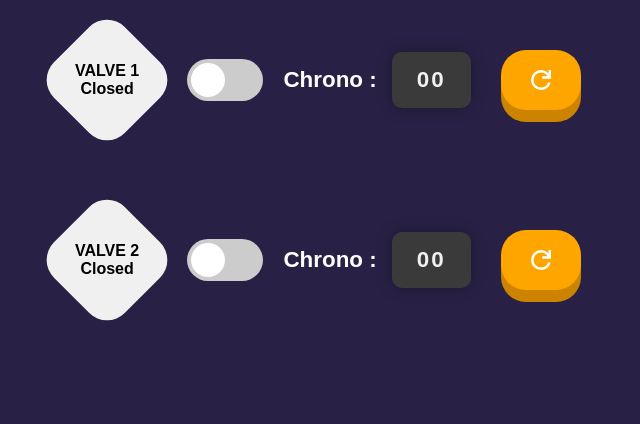
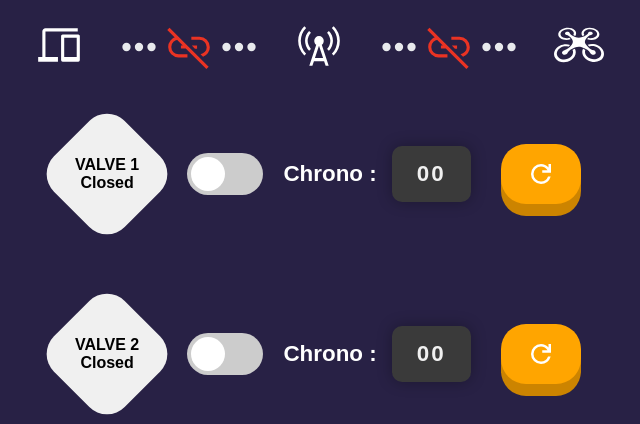
Before and after one commit to imt-mobisyst/drone-payload, a Flask app: page / in a window 1280 px wide. Shown: the part 136-560 px from the top of the page, without its empty margins (321-961 px from the left). Run offline with Flask 3, Linux system fonts and the light colour scheme.

Commit message:
Ajout LED Indicateur Connexion

```diff
--- a/web/static/index.js
+++ b/web/static/index.js
@@ -84,3 +84,27 @@ function updateTimerDisplay(numTimer) {
     let updateTimer = document.getElementById(numTimer == 0 ? 'timer1' : 'timer2')
     updateTimer.textContent = seconds[numTimer] > 9 ? seconds[numTimer] : "0" + seconds[numTimer];
 }
+
+function updateConnectionStatus() {
+
+    const isPhoneConnectedToRaspberry = true; // Replace with actual logic
+    const isRaspberryConnectedToArduino = false; // Replace with actual logic
+
+    const phoneToRaspberryImgOk = document.getElementById('device-to-rpi-ok');
+    const phoneToRaspberryImgNok = document.getElementById('device-to-rpi-nok');
+
+    if (isPhoneConnectedToRaspberry) {
+
+        phoneToRaspberryImgNok.hidden=true;
+        phoneToRaspberryImgOk.hidden=false;
+    }
+
+    const raspberryToArduinoImgOk = document.getElementById('rpi-to-drone-ok');
+    const raspberryToArduinoImgNok = document.getElementById('rpi-to-drone-nok');
+
+    if (isRaspberryConnectedToArduino) {
+        raspberryToArduinoImgNok.hidden=true;
+        raspberryToArduinoImgOk.hidden=false;
+
+    }
+}
--- a/web/static/style.css
+++ b/web/static/style.css
@@ -336,3 +336,32 @@ input:checked+.slider:before {
         width: 100%;
     }
 }
+
+.connection-section {
+    display: flex;
+    align-items: center;
+    justify-content: center;
+    margin: 20px 0;
+}
+
+.device {
+
+    align-items: center;
+    margin: 0 20px;
+
+}
+
+.connection {
+
+    background-size: contain;
+    background-repeat: no-repeat;
+    margin: 0 10px;
+    display: flex;
+    align-items: center;
+}
+
+.connection-image {
+    width: 50px;
+    height: 50px;
+
+}
--- a/web/templates/index.html.jinja
+++ b/web/templates/index.html.jinja
@@ -11,8 +11,6 @@
 
 <body>
 
-    <div class="wrapper">
-
         <div class="header">
             <img id="logo_imt" src="{{ url_for('static', filename='images/logo_imt.png') }}" alt="IMT Logo"
                 class="logo">
@@ -20,6 +18,33 @@
             <img id="logo_parasite" src="{{ url_for('static', filename='images/parasite.png') }}" alt="Parasite Logo"
                 class="logo">
         </div>
+<div class="wrapper">
+    <div class="connection-section">
+        <div class="device">
+            <img src="{{ url_for('static', filename='images/device.svg') }}" alt="M" class="connection-image" />
+        </div>
+        <div class="connection" id="phone-to-raspberry">
+            <img src="{{ url_for('static', filename='images/dots.svg') }}" alt="M" class="connection-image" />
+            <img id="device-to-rpi-nok"src="{{ url_for('static', filename='images/nolink.svg') }}" alt="M" class="connection-image"/>
+            <img id="device-to-rpi-ok"src="{{ url_for('static', filename='images/link.svg') }}" alt="M" class="connection-image" hidden/>
+            <img src="{{ url_for('static', filename='images/dots.svg') }}" alt="M" class="connection-image" />
+        </div>
+        <div class="device">
+
+            <img src="{{ url_for('static', filename='images/celltower.svg') }}" alt="M" class="connection-image" />
+        </div>
+        <div class="connection" id="raspberry-to-arduino">
+         <img src="{{ url_for('static', filename='images/dots.svg') }}" alt="M" class="connection-image" />
+            <img id="rpi-to-drone-nok" src="{{ url_for('static', filename='images/nolink.svg') }}" alt="M" class="connection-image" />
+            <img id="rpi-to-drone-ok"src="{{ url_for('static', filename='images/link.svg') }}" alt="M" class="connection-image" hidden/>
+             <img src="{{ url_for('static', filename='images/dots.svg') }}" alt="M" class="connection-image" />
+        </div>
+        <div class="device">
+            <img src="{{ url_for('static', filename='images/dronedji.svg') }}" alt="M" class="connection-image" />
+
+        </div>
+    </div>
+
 
         <div id="buttons">
 
```
Also changed, not shown: TODO.md (+2 -6 lines), web/static/images/celltower.svg (added), web/static/images/device.svg (added), web/static/images/dots.svg (added), web/static/images/dronedji.svg (added), web/static/images/link.svg (added), web/static/images/nolink.svg (added), 1 other file.
